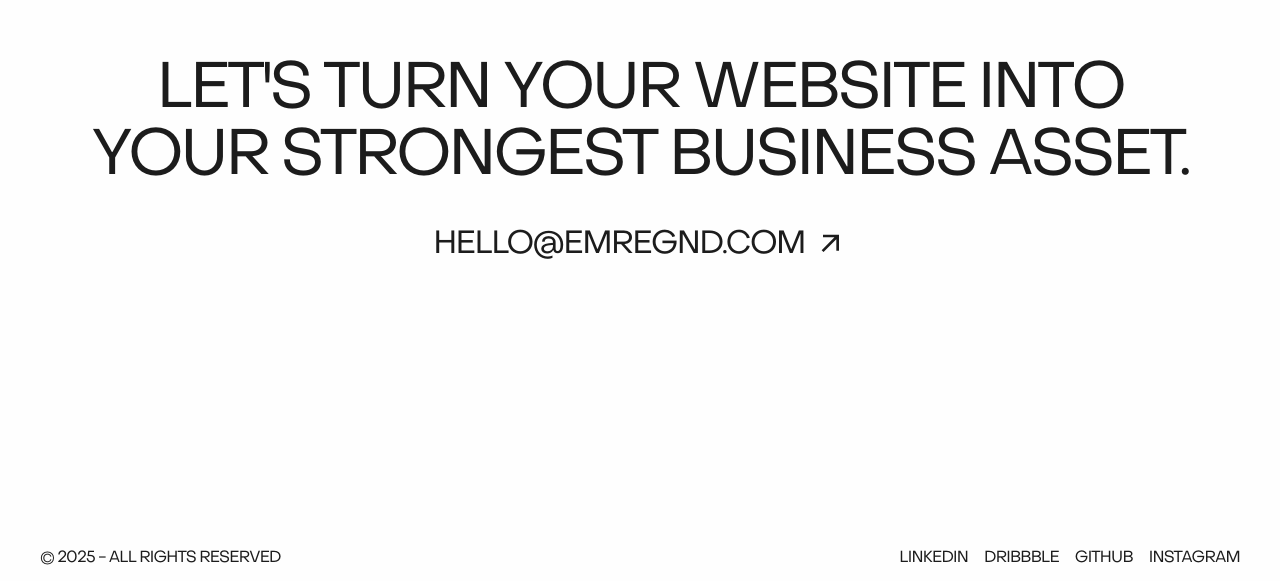
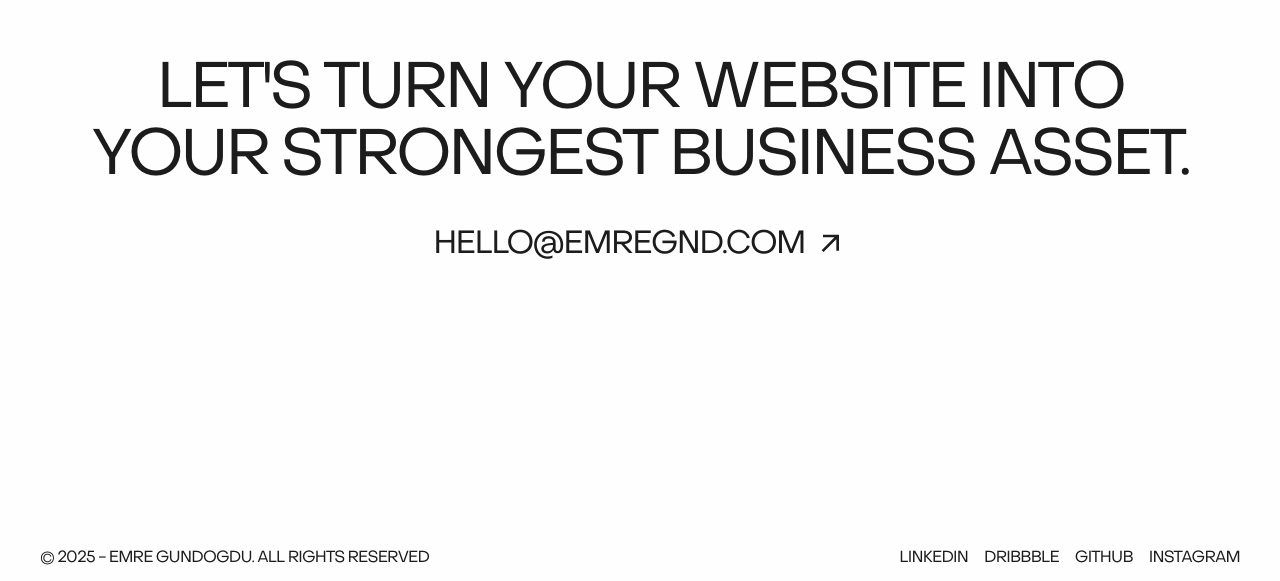
Before and after one commit to emreguendogdu/portfolio-v5, a Next.js app: page / in a window 1280 px wide. Shown: the part 3060-3641 px from the top of the page. Built offline with nearby package versions, Linux system fonts and the light colour scheme.

Commit message:
Text add

```diff
--- a/components/Footer.tsx
+++ b/components/Footer.tsx
@@ -23,7 +23,7 @@
       </div>
 
       <div className="w-full flex flex-col sm:flex-row items-center justify-between gap-4 sm:gap-6">
-        <p>© 2025 - All Rights Reserved</p>
+        <p>© 2025 - Emre Gundogdu. All Rights Reserved</p>
 
         <div className="flex items-center gap-2 sm:gap-4 justify-between sm:justify-start w-full sm:w-auto">
           <Link href="https://linkedin.com/in/emregnd/" target="_blank">
```
